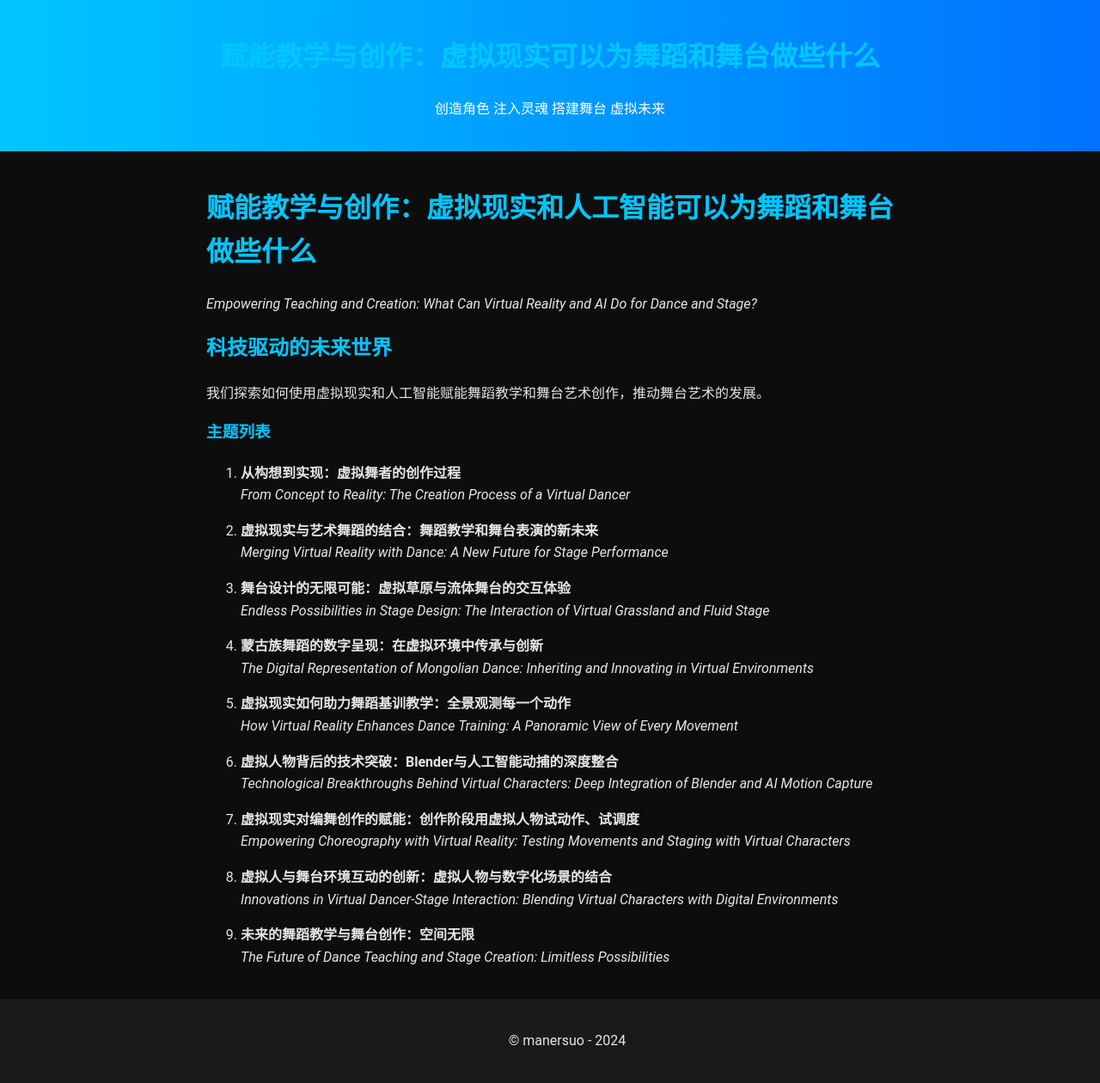
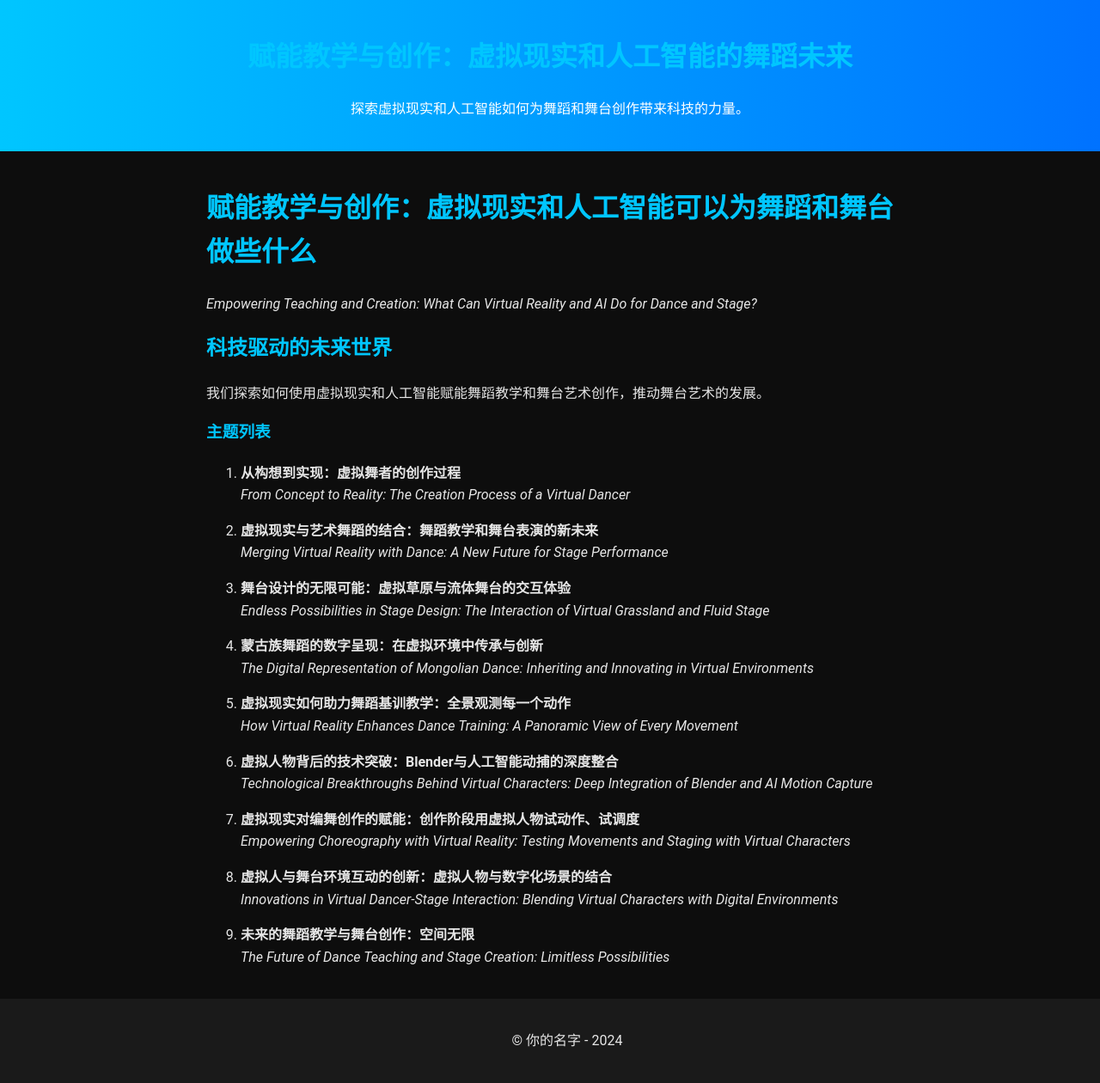
Before and after one commit to yangxinyu181x/virtual-dance, a Jekyll site: the page built from index.md, in a window 1280 px wide. Shown: the whole page at 86% size. Built offline with Jekyll 4.4.1, drawn with Linux system fonts in a browser that asks for light colours.

Commit message:
Update _config.yml

```diff
--- a/_config.yml
+++ b/_config.yml
@@ -1,5 +1,5 @@
-title: "赋能教学与创作：虚拟现实可以为舞蹈和舞台做些什么"
-description: "创造角色 注入灵魂 搭建舞台 虚拟未来"
+title: "赋能教学与创作：虚拟现实和人工智能的舞蹈未来"
+description: "探索虚拟现实和人工智能如何为舞蹈和舞台创作带来科技的力量。"
 theme: jekyll-theme-cayman
-url: "https://yangxinyu181x.github.io/virtual-dance"
-author: "manersuo"
+url: "https://yourusername.github.io/virtual-dance-ai"
+author: "你的名字"
```
